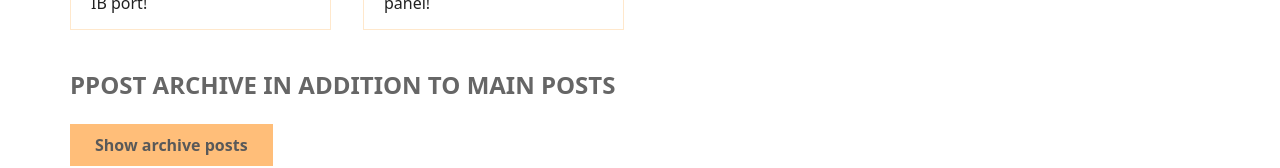
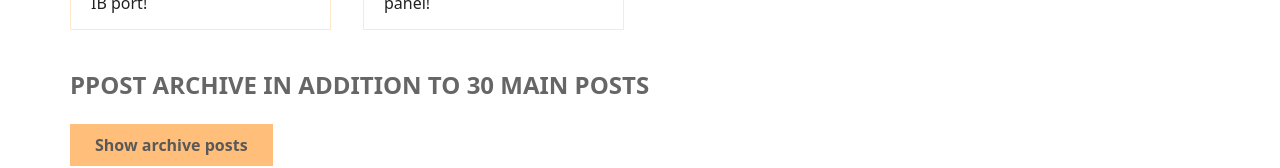
Before and after one commit to vanessx/react, a React (Create React App) app in the folder atomic-blog/: page / in a window 1280 px wide. Shown: the part 1687-1855 px from the top of the page. Built offline with nearby package versions, Linux system fonts and the light colour scheme.

Commit message:
add useMemo

```diff
--- a/atomic-blog/src/App-memo.js
+++ b/atomic-blog/src/App-memo.js
@@ -1,4 +1,4 @@
-import { memo, useEffect, useState } from 'react';
+import { memo, useEffect, useMemo, useState } from 'react';
 import { faker } from '@faker-js/faker';
 
 function createRandomPost() {
@@ -41,10 +41,12 @@
     [isFakeDark]
   );
 
-  const archiveOptions = {
-    show: false,
-    title: 'Post archive in addition to main posts',
-  };
+  const archiveOptions = useMemo(() => {
+    return {
+      show: false,
+      title: `Post archive in addition to ${posts.length} main posts`,
+    };
+  }, [posts.length]);
 
   return (
     <section>
@@ -161,7 +163,6 @@
 
 const Archive = memo(function Archive({ archiveOptions }) {
   const [posts] = useState(() =>
-    // 💥 WARNING: This might make your computer slow! Try a smaller `length` first
     Array.from({ length: 10000 }, () => createRandomPost())
   );
 
```
